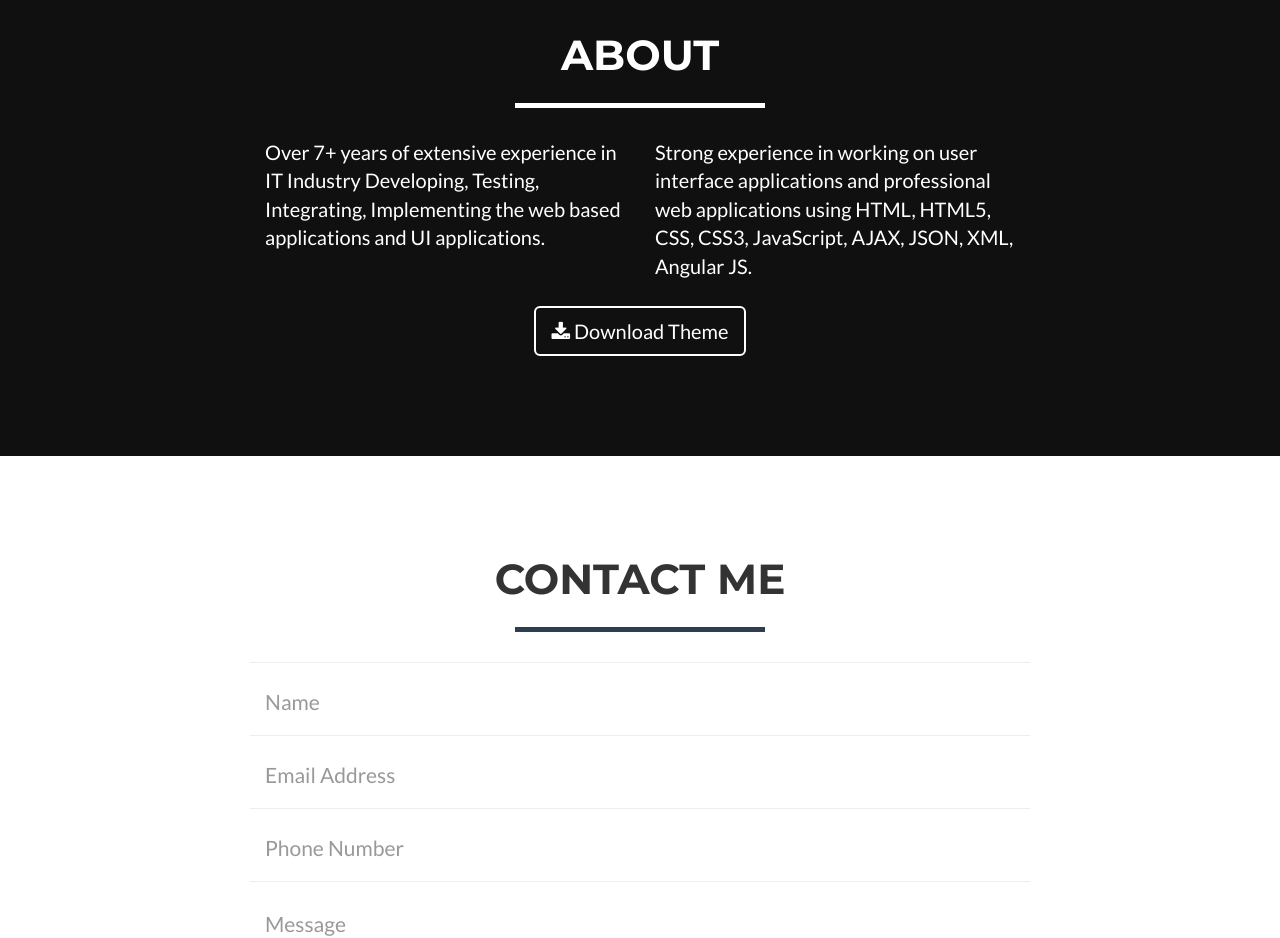
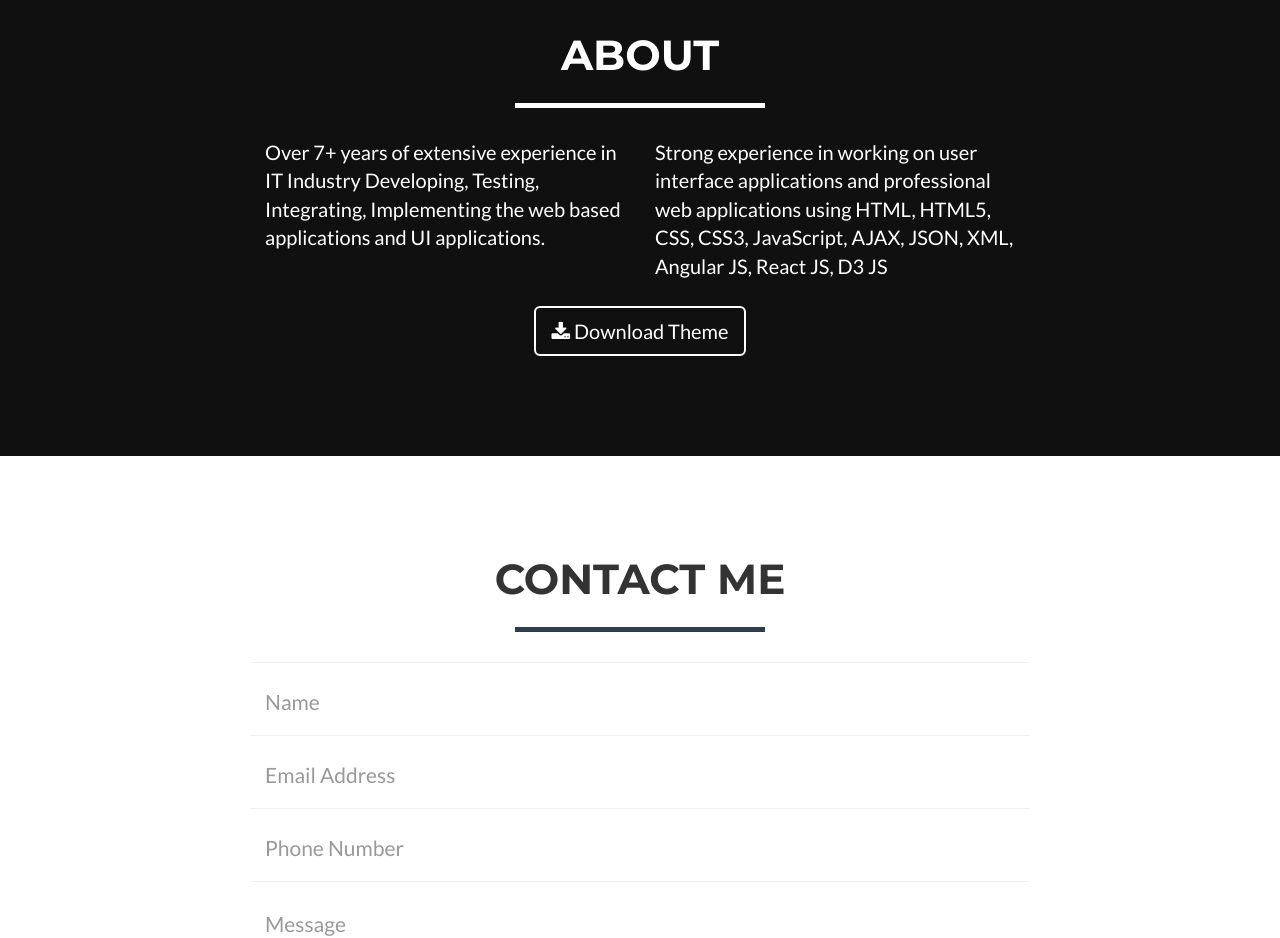
Before and after one commit to RaviUI/RaviUI.github.io, a website: page index.html in a window 1280 px wide. Shown: the part 1240-2178 px from the top of the page. Drawn offline with nearby package versions, Linux system fonts and the light colour scheme.

Commit message:
index.html

```diff
--- a/index.html
+++ b/index.html
@@ -152,7 +152,7 @@
                     <p>Over 7+ years of extensive experience in IT Industry Developing, Testing, Integrating, Implementing the web based applications and UI applications. </p>
                 </div>
                 <div class="col-lg-4">
-                    <p>Strong experience in working on user interface applications and professional web applications using HTML, HTML5, CSS, CSS3, JavaScript, AJAX, JSON, XML,  Angular JS.</p>
+                    <p>Strong experience in working on user interface applications and professional web applications using HTML, HTML5, CSS, CSS3, JavaScript, AJAX, JSON, XML,  Angular JS, React JS, D3 JS</p>
                 </div>
                 <div class="col-lg-8 col-lg-offset-2 text-center">
                     <a href="#" class="btn btn-lg btn-outline">
```
